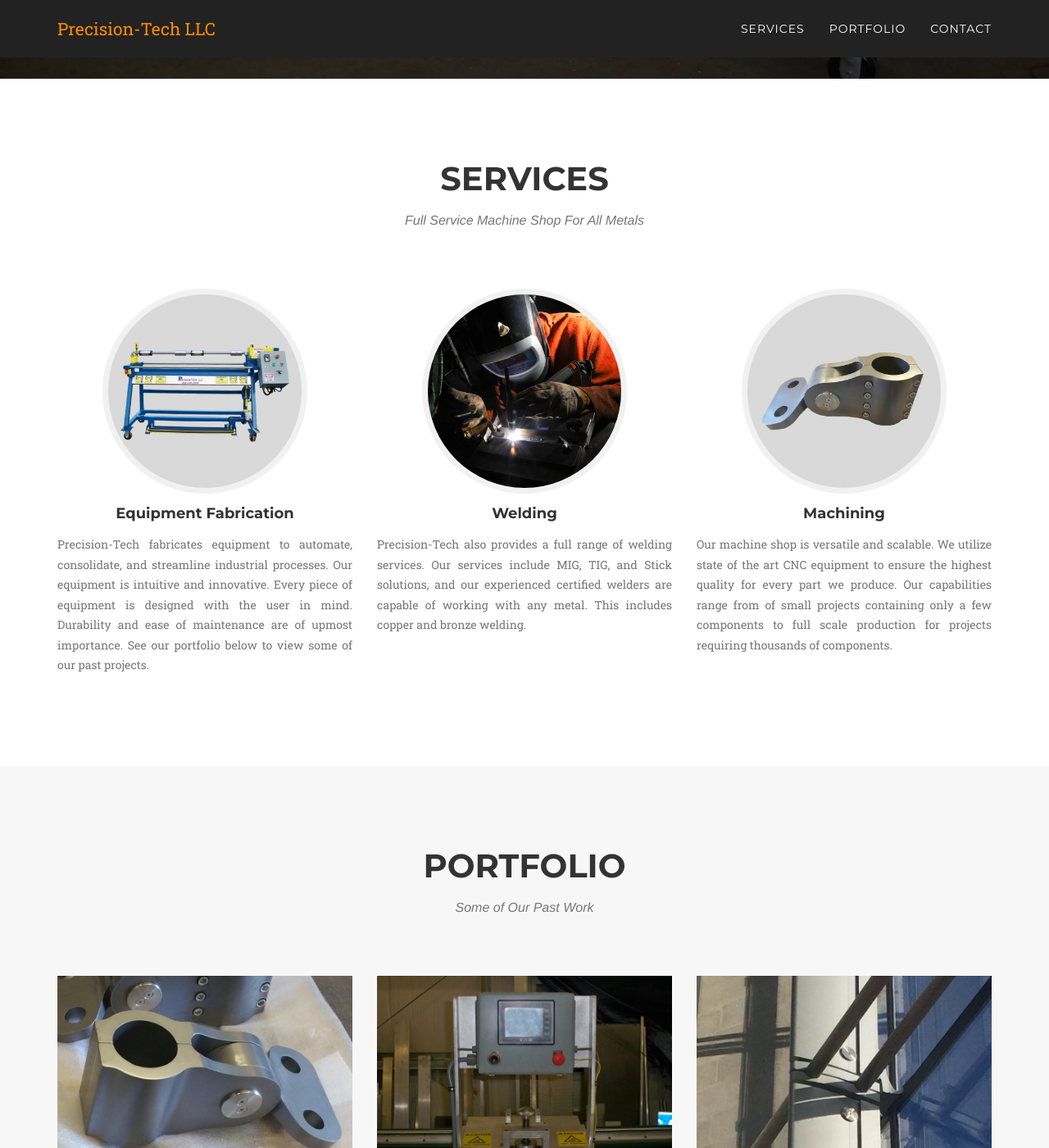
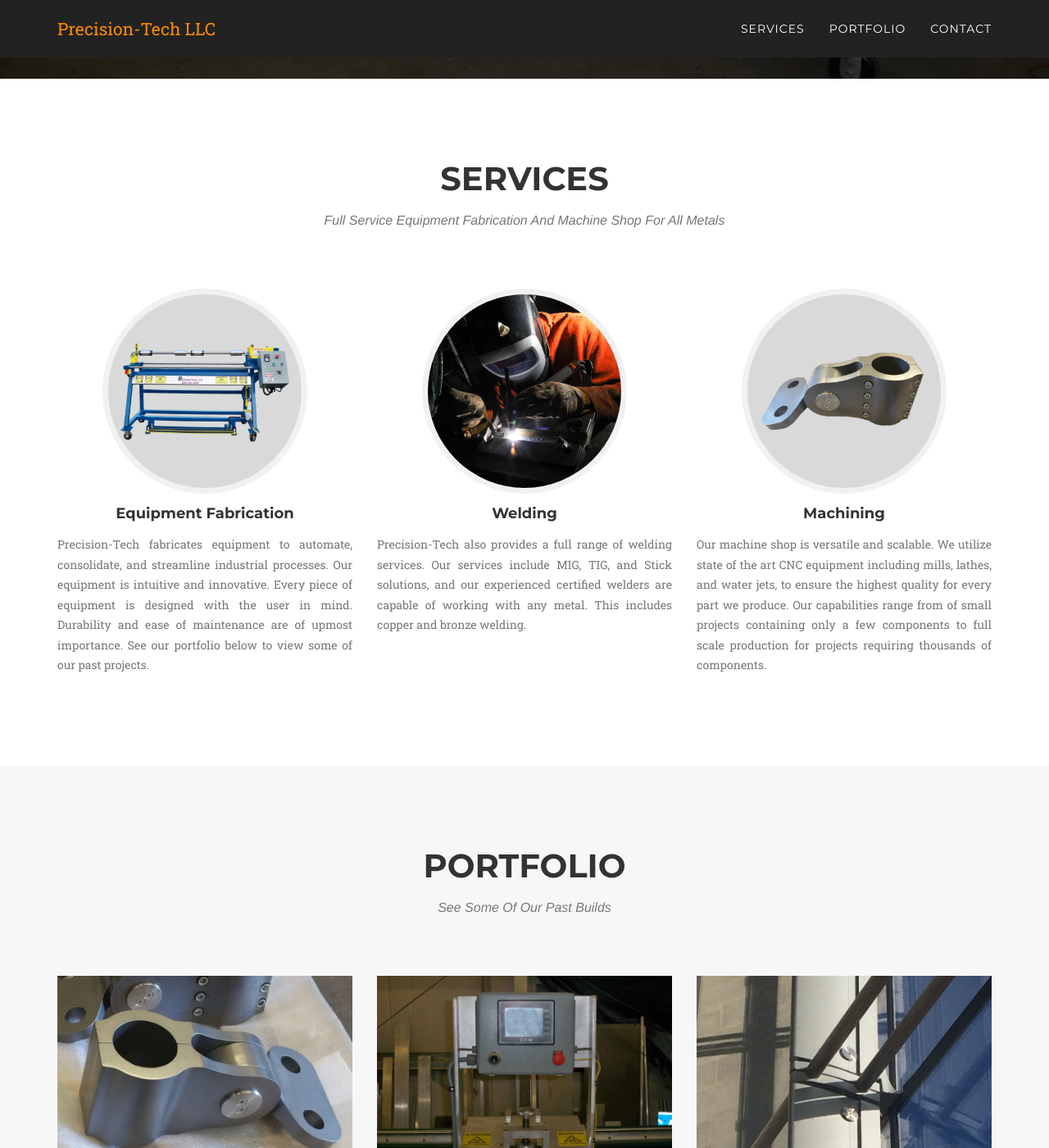
Before and after one commit to Precision-Tech/Precision-Tech.github.io, a Jekyll site: the page built from index.html, in a window 1280 px wide and 1400 px high, scrolled down 647 px. Shown: the whole window at 82% size. Built offline with Jekyll 4.4.1, drawn with Linux system fonts in a browser that asks for light colours; some web fonts are replaced.

Commit message:
updated working for services

```diff
--- a/_includes/portfolio_grid.html
+++ b/_includes/portfolio_grid.html
@@ -4,7 +4,7 @@
             <div class="row">
                 <div class="col-lg-12 text-center">
                     <h2 class="section-heading">Portfolio</h2>
-                    <h3 class="section-subheading text-muted">Some of Our Past Work</h3>
+                    <h3 class="section-subheading text-muted">See Some Of Our Past Builds</h3>
                 </div>
             </div>
             <div class="row">
--- a/_includes/services.html
+++ b/_includes/services.html
@@ -4,7 +4,7 @@
             <div class="row">
                 <div class="col-lg-12 text-center">
                     <h2 class="section-heading">Services</h2>
-                    <h3 class="section-subheading text-muted">Full Service Machine Shop For All Metals</h3>
+                    <h3 class="section-subheading text-muted">Full Service Equipment Fabrication And Machine Shop For All Metals</h3>
                 </div>
             </div>
             <div class="row">
@@ -21,7 +21,7 @@
                 <div class="col-md-4">
                     <img src="img/machining-thumbnail.png" class="img-responsive img-centered services-image" alt="Machined Part">
                     <h4 class="service-heading text-center">Machining</h4>
-                    <p class="text-muted text-justify">Our machine shop is versatile and scalable. We utilize state of the art CNC equipment to ensure the highest quality for every part we produce. Our capabilities range from of small projects containing only a few components to full scale production for projects requiring thousands of components.</p>
+                    <p class="text-muted text-justify">Our machine shop is versatile and scalable. We utilize state of the art CNC equipment including mills, lathes, and water jets, to ensure the highest quality for every part we produce. Our capabilities range from of small projects containing only a few components to full scale production for projects requiring thousands of components.</p>
 		</div>
             </div>
         </div>
```
